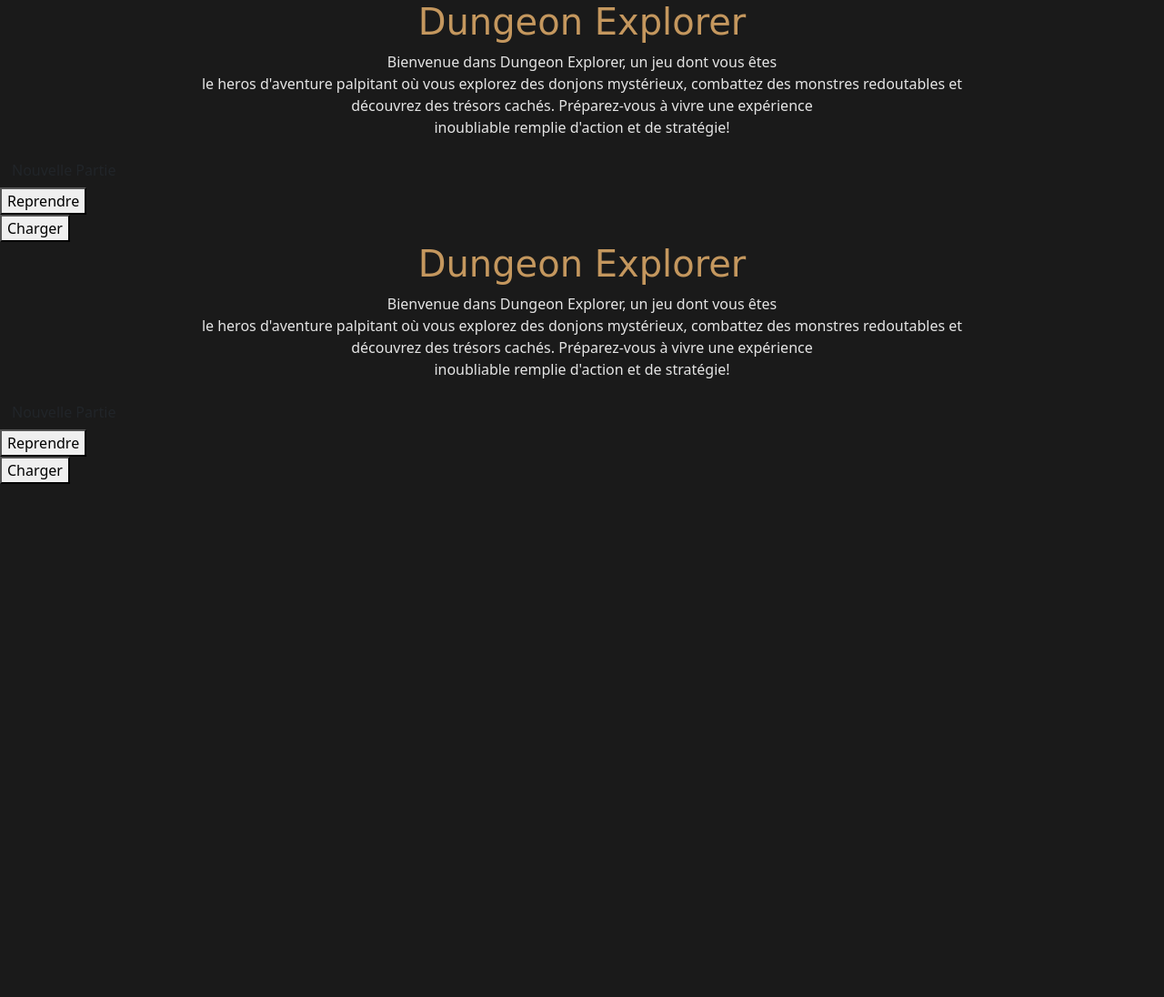
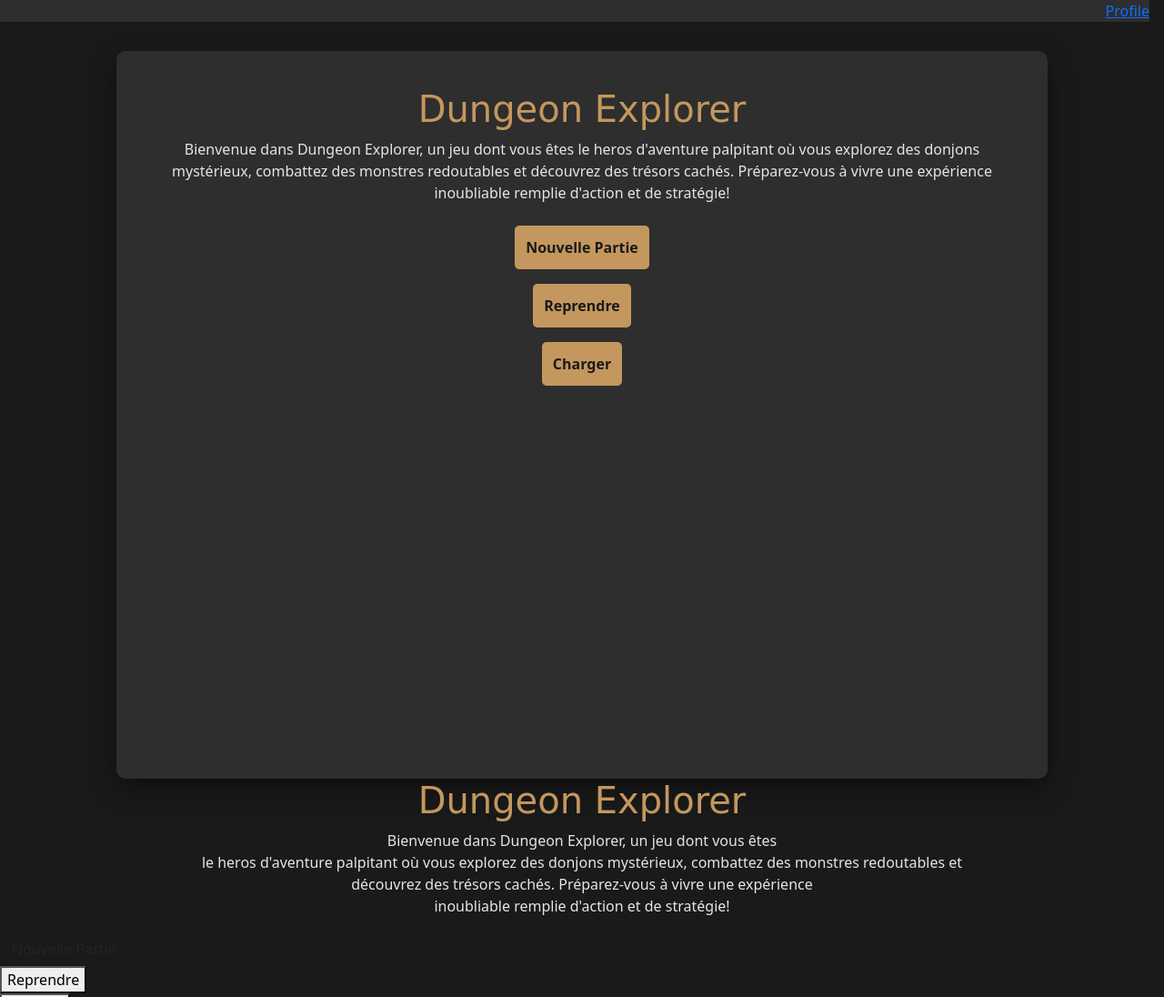
Before and after one commit to come-gp/DungeonXplorer, a PHP site: page / in a window 1280 px wide. Shown: the top 1096 px of the page at 91% size. Before the commit the page ends 532 px from the top, so only its background shows below. Run offline with PHP 8.4, Linux system fonts and the light colour scheme; some web fonts are replaced.

Commit message:
page suffisante pour linstant ajout dun petit header

```diff
--- a/index.php
+++ b/index.php
@@ -13,18 +13,19 @@
     <title>Dungeon Explorer</title>
 </head>
 <body>
-    <h1 class="mx-auto text-center">Dungeon Explorer</h1>
-    <p class="mx-auto text-center">Bienvenue dans Dungeon Explorer, un jeu dont vous êtes<br>
-        le heros d'aventure palpitant où vous explorez des donjons mystérieux, combattez des monstres redoutables et <br>
-        découvrez des trésors cachés. Préparez-vous à vivre une expérience<br> inoubliable remplie d'action et de stratégie!</p>
-    <div>
-        <button class="btn .btn-gold">Nouvelle Partie</button>
-    </div>
-    <div>
-        <button >Reprendre</button>
-    </div>
-    <div>
-        <button >Charger</button>
+    <header class="d-flex justify-content-end me-3">
+        <a class="" href="#">Profile</a>
+    </header>
+    <div class="main-container" >
+        <h1 class="mx-auto text-center">Dungeon Explorer</h1>
+        <p class="mx-auto text-center">Bienvenue dans Dungeon Explorer, un jeu dont vous êtes
+            le heros d'aventure palpitant où vous explorez des donjons mystérieux, combattez des monstres redoutables et
+            découvrez des trésors cachés. Préparez-vous à vivre une expérience inoubliable remplie d'action et de stratégie!</p>
+        <div class=" d-flex flex-column align-items-center ">
+            <button class="btn-primary">Nouvelle Partie</button>
+            <button class="btn-primary">Reprendre</button>
+            <button class="btn-primary">Charger</button>
+        </div>
     </div>
     <h1 class="mx-auto text-center">Dungeon Explorer</h1>
     <p class="mx-auto text-center">Bienvenue dans Dungeon Explorer, un jeu dont vous êtes<br>
```
Also changed, not shown: 1 other file.
